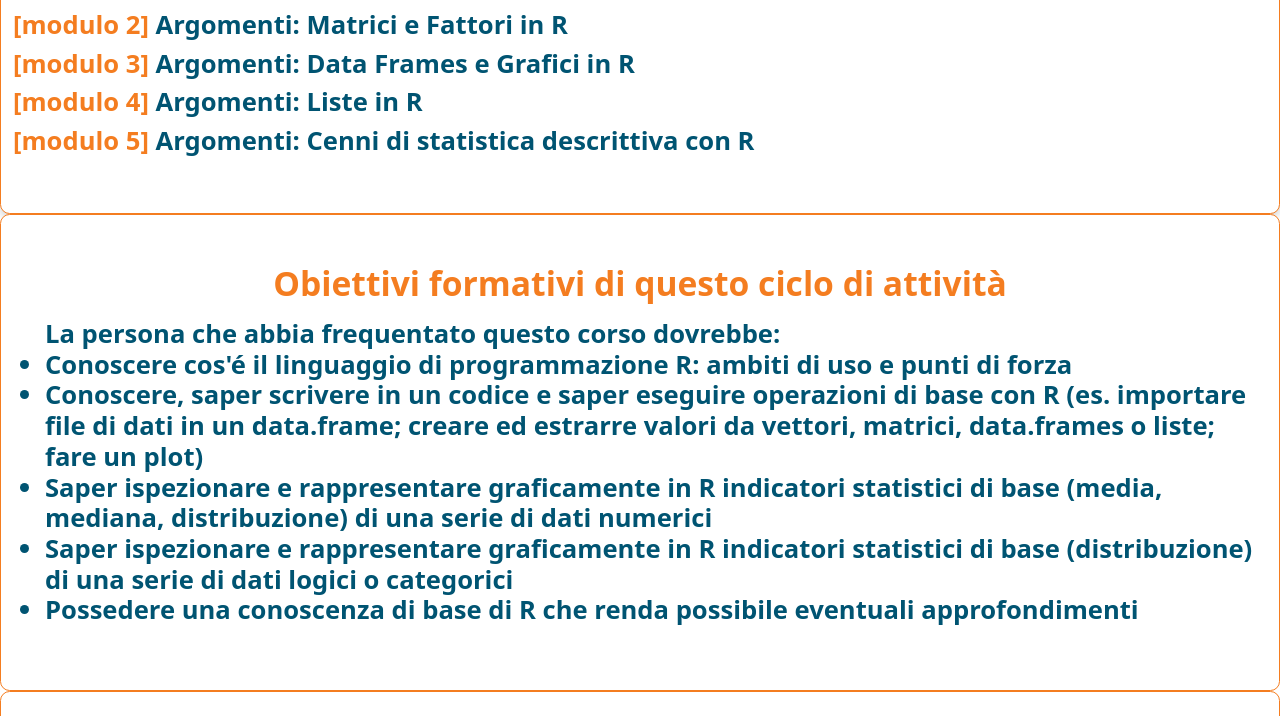
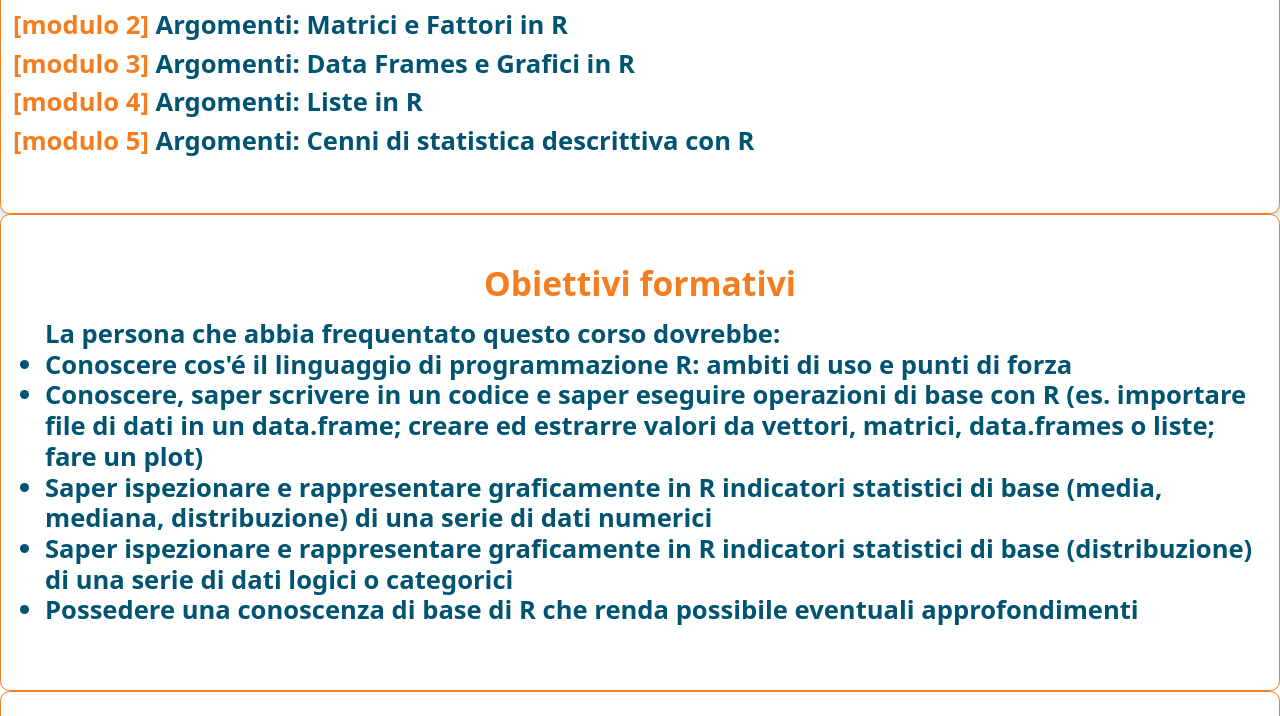
Before and after one commit to maghetta/Corso-R-livello-base__BBC, a Jekyll site: the page built from index.html, in a window 1280 px wide and 900 px high, scrolled down 441 px, cut to the strip 0-716 px from the top of the window. Built offline with Jekyll 4.4.1, drawn with Linux system fonts in a browser that asks for light colours.

Commit message:
Update index.html

```diff
--- a/index.html
+++ b/index.html
@@ -41,7 +41,7 @@ layout: none
        <section id="search-section" class="bg-white py-5 card border border-secondary">
            <div class="container">
                 <div class="row">
-                    <h2 class="no-anchor text-secondary text-center mb-3">Obiettivi formativi di questo ciclo di attività</h2>
+                    <h2 class="no-anchor text-secondary text-center mb-3">Obiettivi formativi</h2>
                     <div class="position-relative">
 
 <h3>
```
